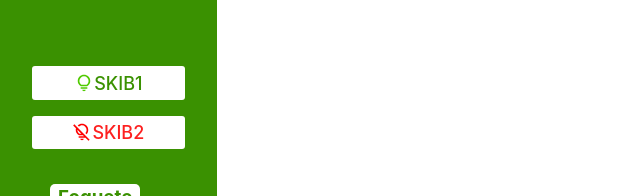
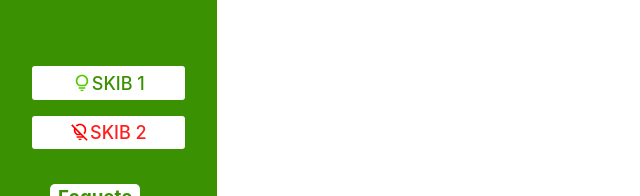
Before and after one commit to CactusRockets/Telemetry-Interface, a React (Vite) app: page / in a window 1280 px wide. Shown: the part 259-455 px from the top of the page, without its empty margins (0-640 px from the left). Built offline with nearby package versions, Linux system fonts and the light colour scheme.

Commit message:
feat: change Skib text

```diff
--- a/src/pages/Home/SideContainer/index.tsx
+++ b/src/pages/Home/SideContainer/index.tsx
@@ -9,8 +9,8 @@ const SideContainer = () => {
             <img src={ cactusIcon } alt="" />
             <section>
                 <div className={ styles['skibs-container'] }>
-                    <SkibBox text='SKIB1' activated />
-                    <SkibBox text='SKIB2' />
+                    <SkibBox text='SKIB 1' activated />
+                    <SkibBox text='SKIB 2' />
                 </div>
                 <BorderContainer.Root title='Foguete'>
                     <BorderContainer.Itens field='Motor' value={'Tipo J'} className={ styles['container-item'] } />
```
